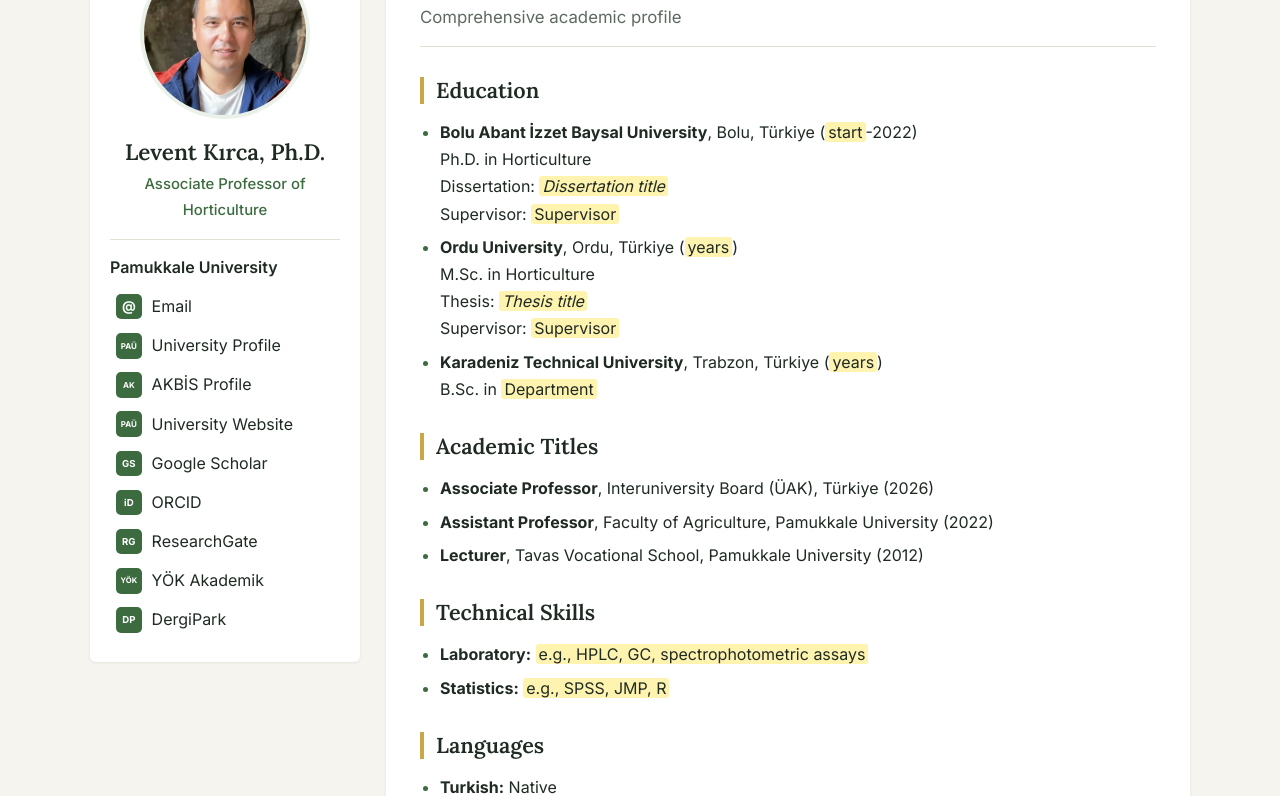
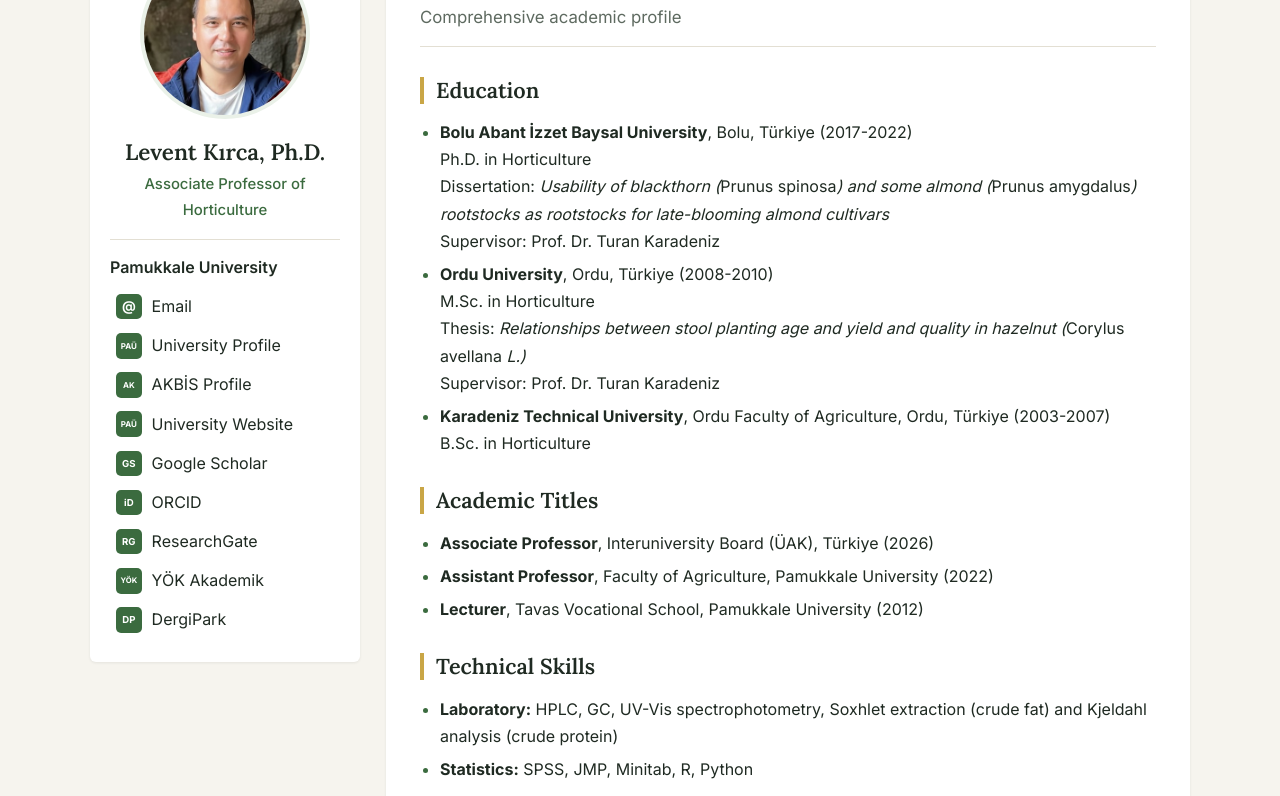
Before and after one commit to leventkirca/leventkirca.github.io, a plain HTML site: page cv/index.html in a window 1280 px wide. Shown: the part 173-969 px from the top of the page. Drawn offline with Linux system fonts and the light colour scheme.

Commit message:
Add files via upload

```diff
--- a/cv/index.html
+++ b/cv/index.html
@@ -67,20 +67,20 @@
 
         <ul data-i18n-key="cv.educationList" data-i18n-html="true">
           <li>
-            <strong>Bolu Abant İzzet Baysal University</strong>, Bolu, Türkiye (<span class="todo">start</span>-2022)<br />
+            <strong>Bolu Abant İzzet Baysal University</strong>, Bolu, Türkiye (2017-2022)<br />
             Ph.D. in Horticulture<br />
-            Dissertation: <em><span class="todo">Dissertation title</span></em><br />
-            Supervisor: <span class="todo">Supervisor</span>
+            Dissertation: <em>Usability of blackthorn (<span style="font-style: normal">Prunus spinosa</span>) and some almond (<span style="font-style: normal">Prunus amygdalus</span>) rootstocks as rootstocks for late-blooming almond cultivars</em><br />
+            Supervisor: Prof. Dr. Turan Karadeniz
           </li>
           <li>
-            <strong>Ordu University</strong>, Ordu, Türkiye (<span class="todo">years</span>)<br />
+            <strong>Ordu University</strong>, Ordu, Türkiye (2008-2010)<br />
             M.Sc. in Horticulture<br />
-            Thesis: <em><span class="todo">Thesis title</span></em><br />
-            Supervisor: <span class="todo">Supervisor</span>
+            Thesis: <em>Relationships between stool planting age and yield and quality in hazelnut (<span style="font-style: normal">Corylus avellana</span> L.)</em><br />
+            Supervisor: Prof. Dr. Turan Karadeniz
           </li>
           <li>
-            <strong>Karadeniz Technical University</strong>, Trabzon, Türkiye (<span class="todo">years</span>)<br />
-            B.Sc. in <span class="todo">Department</span>
+            <strong>Karadeniz Technical University</strong>, Ordu Faculty of Agriculture, Ordu, Türkiye (2003-2007)<br />
+            B.Sc. in Horticulture
           </li>
         </ul>
 
@@ -95,15 +95,15 @@
         <h2 data-i18n-key="cv.skillsHeading">Technical Skills</h2>
 
         <ul data-i18n-key="cv.skillsList" data-i18n-html="true">
-          <li><strong>Laboratory:</strong> <span class="todo">e.g., HPLC, GC, spectrophotometric assays</span></li>
-          <li><strong>Statistics:</strong> <span class="todo">e.g., SPSS, JMP, R</span></li>
+          <li><strong>Laboratory:</strong> HPLC, GC, UV-Vis spectrophotometry, Soxhlet extraction (crude fat) and Kjeldahl analysis (crude protein)</li>
+          <li><strong>Statistics:</strong> SPSS, JMP, Minitab, R, Python</li>
         </ul>
 
         <h2 data-i18n-key="cv.languagesHeading">Languages</h2>
 
         <ul data-i18n-key="cv.languagesList" data-i18n-html="true">
           <li><strong>Turkish:</strong> Native</li>
-          <li><strong>English:</strong> <span class="todo">Level</span></li>
+          <li><strong>English:</strong> Upper-intermediate (YDS: 65, YÖKDİL: 68.75)</li>
         </ul>
 
       </article>
--- a/script.js
+++ b/script.js
@@ -101,16 +101,14 @@ const trKeyTranslations = {
   "home.quickLinksList": "<li><a href=\"/cv/\">Özgeçmiş (Web Sürümü)</a></li>\n          <li><a href=\"/research/\">Araştırma alanları ve seçili yayınlar</a></li>\n          <li><a href=\"/publications/\">Tam yayın listesi</a></li>\n          <li><a href=\"/teaching/\">Dersler ve danışmanlıklar</a></li>\n          <li><a href=\"/projects/\">Araştırma projeleri</a></li>\n          <li><a href=\"/experience/\">Akademik deneyim</a></li>\n          <li><a href=\"/service/\">Akademik hizmet, hakemlik ve ödüller</a></li>",
   "cv.title": "Özgeçmiş",
   "cv.subtitle": "Kapsamlı akademik profil",
-  "cv.researchHeading": "Araştırma Alanları",
-  "cv.researchList": "<li><strong>Meyve genetik kaynakları:</strong> yabani ve yerel genotiplerin seleksiyonu, karakterizasyonu ve fenotipik çeşitlilik.</li>\n          <li><strong>Meyve biyokimyası:</strong> fenolik bileşikler, organik asitler, yağ asitleri, mineraller ve antioksidan aktivite.</li>\n          <li><strong>Hasat sonrası:</strong> hasatta ve depolama sürecinde meyve kalitesi.</li>\n          <li><strong>Bahçe yönetimi:</strong> anaç–kalem ilişkileri ve sulama.</li>",
   "cv.educationHeading": "Eğitim",
-  "cv.educationList": "<li>\n            <strong>Bolu Abant İzzet Baysal Üniversitesi</strong>, Bolu, Türkiye (<span class=\"todo\">başlangıç</span>-2022)<br />\n            Doktora, Bahçe Bitkileri<br />\n            Tez: <em><span class=\"todo\">Doktora tezi başlığı</span></em><br />\n            Danışman: <span class=\"todo\">Danışman</span>\n          </li>\n          <li>\n            <strong>Ordu Üniversitesi</strong>, Ordu, Türkiye (<span class=\"todo\">yıllar</span>)<br />\n            Yüksek Lisans, Bahçe Bitkileri<br />\n            Tez: <em><span class=\"todo\">Yüksek lisans tezi başlığı</span></em><br />\n            Danışman: <span class=\"todo\">Danışman</span>\n          </li>\n          <li>\n            <strong>Karadeniz Teknik Üniversitesi</strong>, Trabzon, Türkiye (<span class=\"todo\">yıllar</span>)<br />\n            Lisans, <span class=\"todo\">Bölüm</span>\n          </li>",
+  "cv.educationList": "<li>\n            <strong>Bolu Abant İzzet Baysal Üniversitesi</strong>, Bolu, Türkiye (2017-2022)<br />\n            Doktora, Bahçe Bitkileri<br />\n            Tez: <em>Çakal eriği (<span style=\"font-style: normal\">Prunus spinosa</span>) ve bazı badem (<span style=\"font-style: normal\">Prunus amygdalus</span>) anaçlarının geç çiçeklenen badem çeşitleri için anaç olarak kullanılabilirliği</em><br />\n            Danışman: Prof. Dr. Turan Karadeniz\n          </li>\n          <li>\n            <strong>Ordu Üniversitesi</strong>, Ordu, Türkiye (2008-2010)<br />\n            Yüksek Lisans, Bahçe Bitkileri<br />\n            Tez: <em>Fındıkta (<span style=\"font-style: normal\">Corylus avellana</span> L.) ocak dikim yaşı ile verim ve kalite arasındaki ilişkiler</em><br />\n            Danışman: Prof. Dr. Turan Karadeniz\n          </li>\n          <li>\n            <strong>Karadeniz Teknik Üniversitesi</strong>, Ordu Ziraat Fakültesi, Ordu, Türkiye (2003-2007)<br />\n            Lisans, Bahçe Bitkileri Bölümü\n          </li>",
   "cv.titlesHeading": "Akademik Unvanlar",
   "cv.titlesList": "<li><strong>Doçent</strong>, Üniversitelerarası Kurul (ÜAK) (2026)</li>\n          <li><strong>Doktor Öğretim Üyesi</strong>, Ziraat Fakültesi, Pamukkale Üniversitesi (2022)</li>\n          <li><strong>Öğretim Görevlisi</strong>, Tavas Meslek Yüksekokulu, Pamukkale Üniversitesi (2012)</li>",
   "cv.skillsHeading": "Teknik Beceriler",
-  "cv.skillsList": "<li><strong>Laboratuvar:</strong> <span class=\"todo\">örn. HPLC, GC, spektrofotometrik analizler</span></li>\n          <li><strong>İstatistik:</strong> <span class=\"todo\">örn. SPSS, JMP, R</span></li>",
+  "cv.skillsList": "<li><strong>Laboratuvar:</strong> HPLC, GC, UV-Vis spektrofotometri, Soxhlet ekstraksiyonu (ham yağ) ve Kjeldahl analizi (ham protein)</li>\n          <li><strong>İstatistik:</strong> SPSS, JMP, Minitab, R, Python</li>",
   "cv.languagesHeading": "Yabancı Diller",
-  "cv.languagesList": "<li><strong>Türkçe:</strong> Ana dil</li>\n          <li><strong>İngilizce:</strong> <span class=\"todo\">Düzey</span></li>",
+  "cv.languagesList": "<li><strong>Türkçe:</strong> Ana dil</li>\n          <li><strong>İngilizce:</strong> Orta üstü (YDS: 65, YÖKDİL: 68,75)</li>",
   "research.title": "Araştırma",
   "research.interestsHeading": "Araştırma Alanları",
   "research.interestsList": "<li><strong>Meyve genetik kaynakları:</strong> yabani ve yerel genotiplerin seleksiyonu, karakterizasyonu ve fenotipik çeşitlilik.</li>\n          <li><strong>Meyve biyokimyası:</strong> fenolik bileşikler, organik asitler, yağ asitleri, mineraller ve antioksidan aktivite.</li>\n          <li><strong>Hasat sonrası:</strong> hasatta ve depolama sürecinde meyve kalitesi.</li>\n          <li><strong>Bahçe yönetimi:</strong> anaç–kalem ilişkileri ve sulama.</li>",
```
